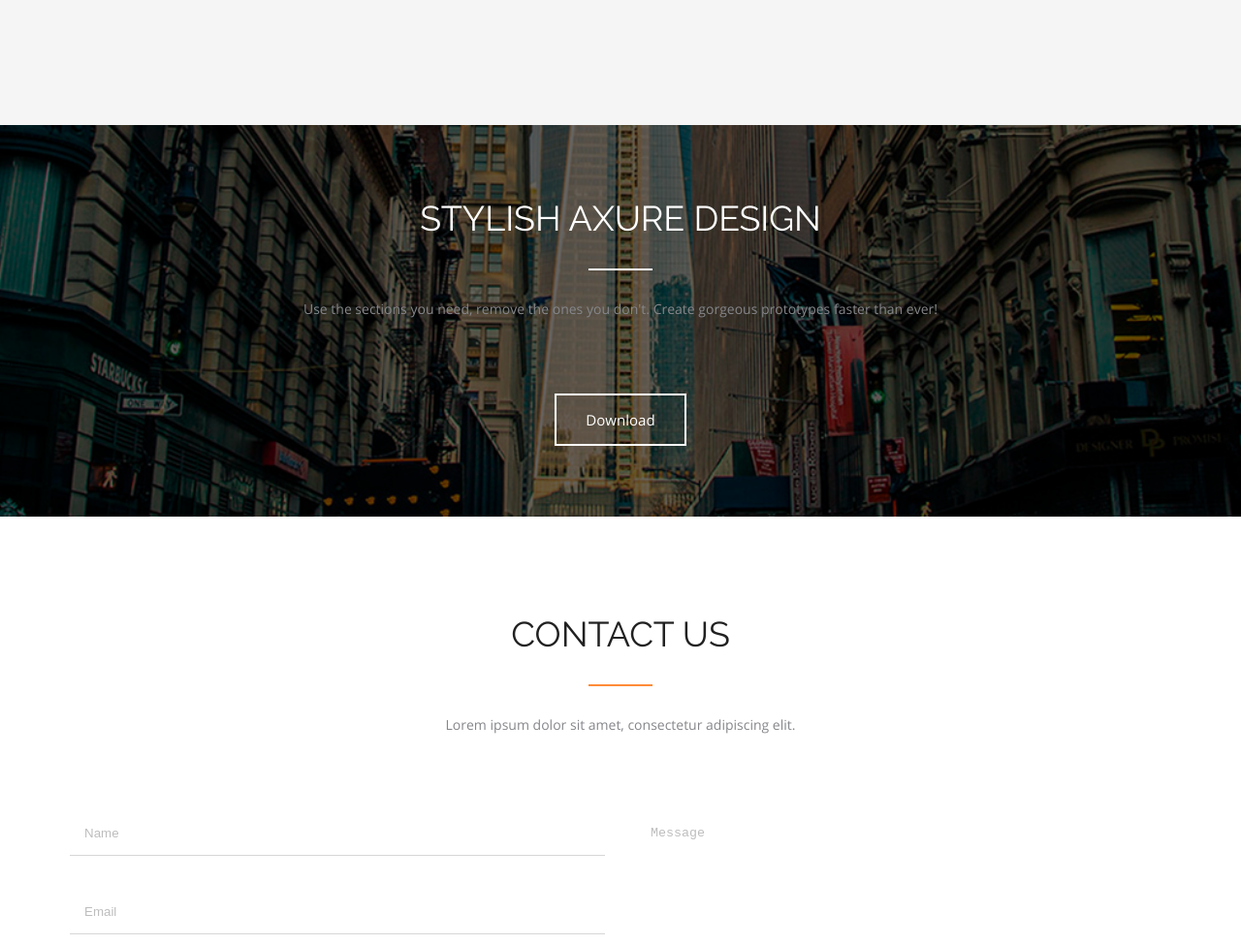
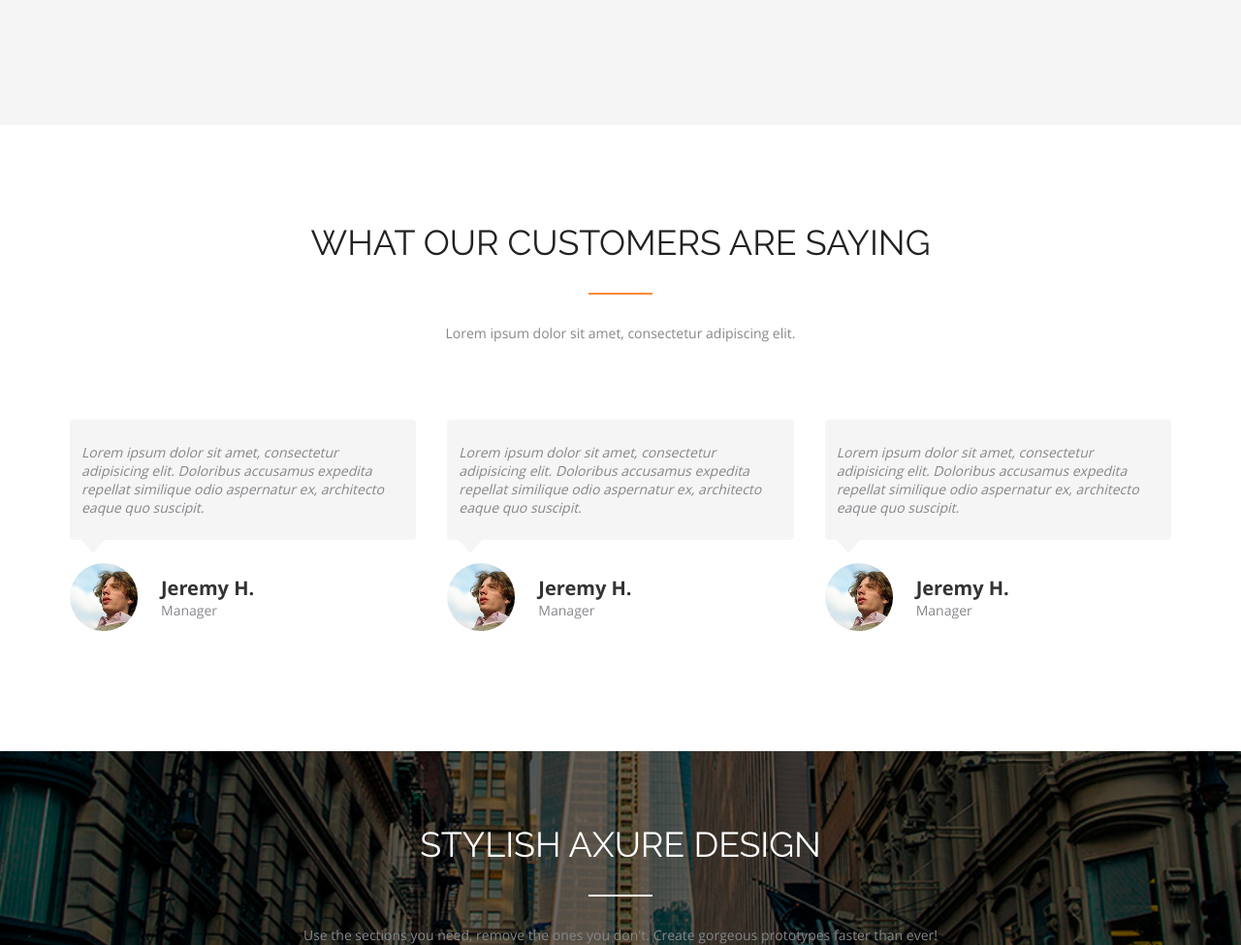
Before and after one commit to vladlucha/techMeSkills, a plain HTML site: page index.html in a window 1280 px wide. Shown: the part 2980-3955 px from the top of the page at 97% size. Drawn offline with Linux system fonts and the light colour scheme.

Commit message:
section feedback added

```diff
--- a/index.html
+++ b/index.html
@@ -218,6 +218,67 @@
     </div>
 </div>
 <!--section-->
+<div class="section">
+  <div class="container">
+      <div class="title">
+          <h3>WHAT OUR CUSTOMERS ARE SAYING</h3>
+          <div class="line"></div>
+          <p class="subtitle">Lorem ipsum dolor sit amet, consectetur adipiscing elit.</p>
+      </div>
+      <div class="row">
+        <div class="commentItem col-lg-4 col-md-4 col-sm-12 col-xs-12">
+          <div class="buble">
+            Lorem ipsum dolor sit amet,
+            consectetur adipisicing elit. Doloribus
+            accusamus expedita repellat similique
+            odio aspernatur ex, architecto eaque
+            quo suscipit.
+          </div>
+          <div class="info">
+            <div class="imgFace"></div>
+            <div class="text">
+              <div class="name">Jeremy H.</div>
+              <div class="role">Manager</div>
+            </div>
+          </div>
+        </div>
+        <div class="commentItem col-lg-4 col-md-4 col-sm-12 col-xs-12">
+          <div class="buble">
+            Lorem ipsum dolor sit amet,
+            consectetur adipisicing elit. Doloribus
+            accusamus expedita repellat similique
+            odio aspernatur ex, architecto eaque
+            quo suscipit.
+          </div>
+          <div class="info">
+            <div class="imgFace"></div>
+            <div class="text">
+              <div class="name">Jeremy H.</div>
+              <div class="role">Manager</div>
+            </div>
+          </div>
+        </div>
+        <div class="commentItem col-lg-4 col-md-4 col-sm-12 col-xs-12">
+          <div class="buble">
+            Lorem ipsum dolor sit amet,
+            consectetur adipisicing elit. Doloribus
+            accusamus expedita repellat similique
+            odio aspernatur ex, architecto eaque
+            quo suscipit.
+          </div>
+          <div class="info">
+            <div class="imgFace"></div>
+            <div class="text">
+              <div class="name">Jeremy H.</div>
+              <div class="role">Manager</div>
+            </div>
+          </div>
+        </div>
+      </div>
+    </div>
+</div>
+
+<!--section-->
 <div class="section sectionBG">
     <div class="container">
         <div class="title">
--- a/styles/main.css
+++ b/styles/main.css
@@ -363,6 +363,56 @@ header{
                 border-bottom: 1px solid #f5f5f5;
             }
 
+.commentItem{
+  margin-bottom: 24px;
+}
+
+.commentItem .buble{
+  padding: 24px 12px;
+  font-style: italic;
+  background-color: #f5f5f5;
+  border-radius: 4px;
+  color: #86878b;
+  position: relative;
+  margin-bottom: 24px;
+}
+
+.commentItem .buble::after{
+  content: '';
+  width: 0;
+  height: 0;
+  border-left: 12px solid transparent;
+  border-right: 12px solid transparent;
+  border-top: 14px solid #f5f5f5;
+  position: absolute;
+  bottom: -14px;
+  left: 12px;
+}
+
+.commentItem .info{
+  display: flex;
+  align-items: center;
+}
+
+.commentItem .imgFace{
+  width: 70px;
+  height: 70px;
+  background: url('../imgs/face.png') center no-repeat;
+}
+
+.commentItem .text{
+  margin-left: 24px;
+}
+
+.commentItem .name{
+  font: 20px 'OpenSans-Bold';
+  color: #333333;
+}
+
+.commentItem .role{
+  color: #86878b;
+}
+
 /*section3*/
 
 .sectionBg{
```
Also changed, not shown: imgs/face.png (added).
